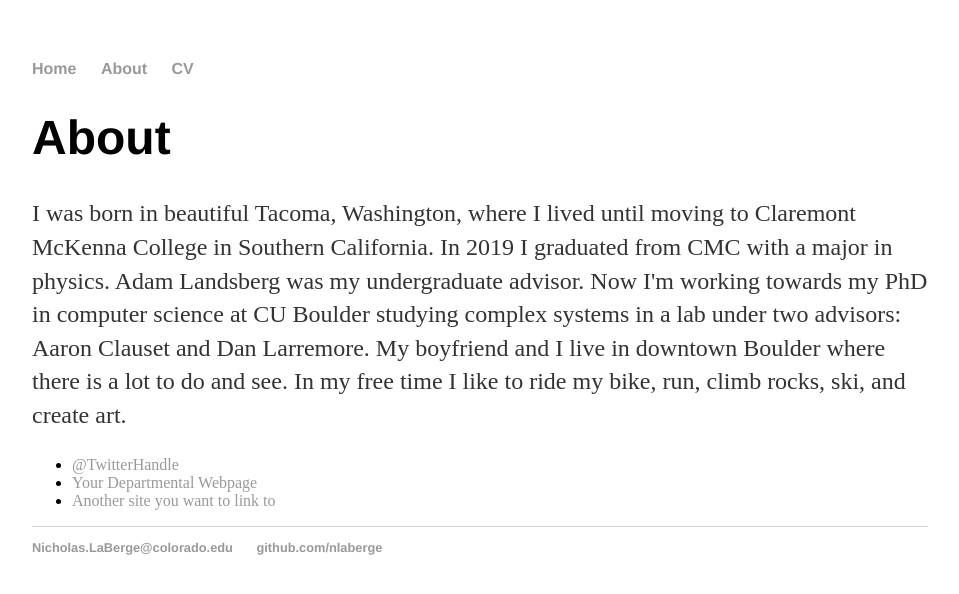
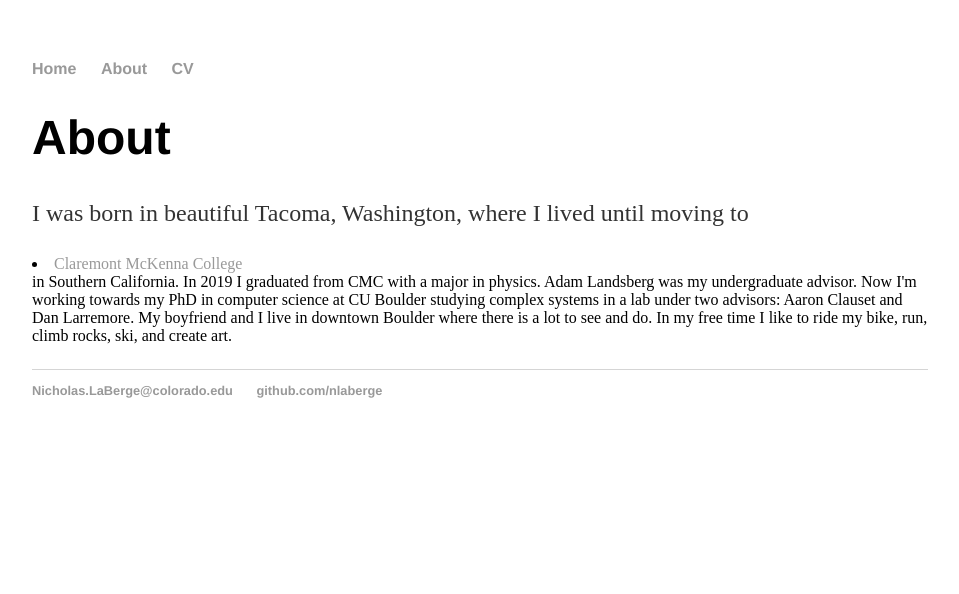
Before and after one commit to nlaberge/nlaberge.github.io, a Jekyll site: the page built from about/index.html, in a window 1280 px wide. Shown: the top 594 px of the page, without its empty margins (160-1119 px from the left). Built offline with Jekyll 4.4.1, drawn with Linux system fonts in a browser that asks for light colours.

Commit message:
Update index.html

```diff
--- a/about/index.html
+++ b/about/index.html
@@ -5,11 +5,5 @@
 
 		<div class="about">
 			<h1>About</h1>
-			<p>I was born in beautiful Tacoma, Washington, where I lived until moving to Claremont McKenna College in Southern California. In 2019 I graduated from CMC with a major in physics. Adam Landsberg was my undergraduate advisor. Now I'm working towards my PhD in computer science at CU Boulder studying complex systems in a lab under two advisors: Aaron Clauset and Dan Larremore. My boyfriend and I live in downtown Boulder where there is a lot to do and see. In my free time I like to ride my bike, run, climb rocks, ski, and create art.</p>
-
-			<ul class="contacts">
-				<li><a href="#">@TwitterHandle</a></li>
-				<li><a href="#">Your Departmental Webpage</a></li>
-				<li><a href="#">Another site you want to link to</a></li>
-				</ul>
+			<p>I was born in beautiful Tacoma, Washington, where I lived until moving to <li><a href="www.cmc.edu">Claremont McKenna College</a></li> in Southern California. In 2019 I graduated from CMC with a major in physics. Adam Landsberg was my undergraduate advisor. Now I'm working towards my PhD in computer science at CU Boulder studying complex systems in a lab under two advisors: Aaron Clauset and Dan Larremore. My boyfriend and I live in downtown Boulder where there is a lot to see and do. In my free time I like to ride my bike, run, climb rocks, ski, and create art.</p>
 		</div>
```
